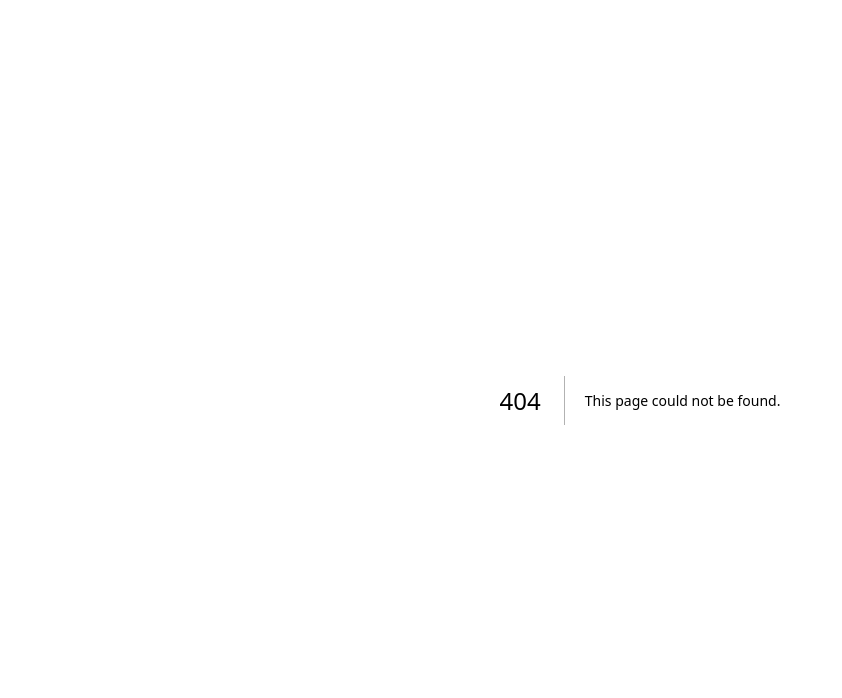
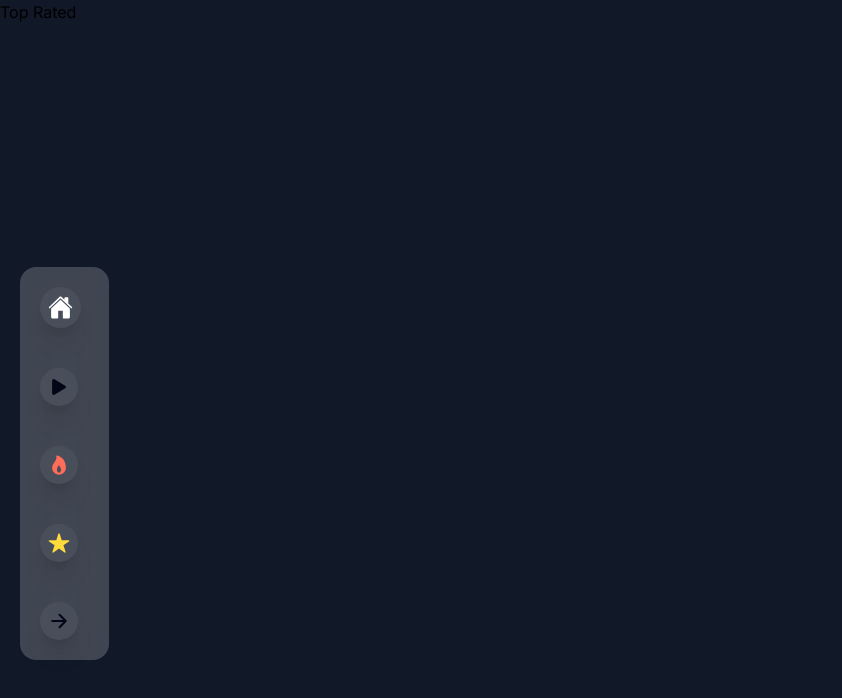
Before and after one commit to MarcosvBueno/react-movie-explore, a Next.js app: page /top-rated in a window 1280 px wide. Before the commit this address had no page. Shown: the top 698 px of the page, without its empty margins (0-842 px from the left). Built offline with nearby package versions, Linux system fonts and the light colour scheme.

Commit message:
feat(menu): creating and styling menu

```diff
--- /dev/null
+++ b/src/app/components/NavBar.tsx
@@ -0,0 +1,67 @@
+"use client";
+import {
+  IoHome,
+  IoPlay,
+  IoFlame,
+  IoStar,
+  IoArrowForwardOutline,
+} from "react-icons/io5";
+
+import { useState } from "react";
+import Link from "next/link";
+
+const navItems = [
+  { icon: <IoHome color="#fff" size="25" />, text: "Home", href: "/" },
+  { icon: <IoPlay size="22" />, text: "Now Playing", href: "/now-playing" },
+  {
+    icon: <IoFlame color="#FF6C59" size="22" />,
+    text: "Popular",
+    href: "/popular",
+  },
+  {
+    icon: <IoStar color="#FFDB3E" size="22" />,
+    text: "Top Rated",
+    href: "/top-rated",
+  },
+  {
+    icon: <IoArrowForwardOutline size="22" />,
+    text: "Upcoming",
+    href: "/upcoming",
+  },
+];
+
+function NavBar() {
+  const [show, setShow] = useState(false);
+
+  return (
+    <>
+      <nav
+        className={`flex justify-center text-slate-950 fixed top-1/3  rounded-2xl p-5 ml-5 bg-white bg-opacity-20 backdrop-blur-lg transition-opacity transform ${
+                   show && "opacity-100 translate-x-0"
+                 }`}
+        onMouseEnter={() => setShow(true)}
+        onMouseLeave={() => setShow(false)}
+      >
+        <div>
+          <div>
+            <ul className="flex flex-col gap-10">
+              {navItems.map((item, index) => (
+                <li
+                  key={index}
+                  className="flex items-center justify-start gap-2  "
+                  >
+                       <div className="shadow-xl p-2 rounded-full bg-white/5">
+                        {item.icon}
+                      </div>
+                  <Link className={`text-white font- transition-opacity duration-300 ease-in-out  ${show ? 'opacity-100' : 'opacity-0'}`} href={item.href}>{show ? item.text : ""}</Link>
+                </li>
+              ))}
+            </ul>
+          </div>
+        </div>
+      </nav>
+    </>
+  );
+}
+
+export default NavBar;
--- a/src/app/globals.css
+++ b/src/app/globals.css
@@ -2,26 +2,12 @@
 @tailwind components;
 @tailwind utilities;
 
-:root {
-  --foreground-rgb: 0, 0, 0;
-  --background-start-rgb: 214, 219, 220;
-  --background-end-rgb: 255, 255, 255;
-}
-
-@media (prefers-color-scheme: dark) {
-  :root {
-    --foreground-rgb: 255, 255, 255;
-    --background-start-rgb: 0, 0, 0;
-    --background-end-rgb: 0, 0, 0;
-  }
-}
 
 body {
   color: rgb(var(--foreground-rgb));
-  background: linear-gradient(
-      to bottom,
-      transparent,
-      rgb(var(--background-end-rgb))
-    )
-    rgb(var(--background-start-rgb));
+  background-color: #111827;
+  font-size: 16px;
+  line-height: 1.5;
+  -webkit-font-smoothing: antialiased;
+  -moz-osx-font-smoothing: grayscale;
 }
--- a/src/app/layout.tsx
+++ b/src/app/layout.tsx
@@ -1,11 +1,12 @@
 import type { Metadata } from 'next'
 import { Inter } from 'next/font/google'
 import './globals.css'
+import NavBar from './components/NavBar'
 
 const inter = Inter({ subsets: ['latin'] })
 
 export const metadata: Metadata = {
-  title: 'Create Next App',
+  title: 'Movie Explore',
   description: 'Generated by create next app',
 }
 
@@ -17,6 +18,7 @@ export default function RootLayout({
   return (
     <html lang="en">
       <body className={inter.className}>{children}</body>
+      <NavBar />
     </html>
   )
 }
--- a/src/app/page.tsx
+++ b/src/app/page.tsx
@@ -1,113 +1,9 @@
 import Image from 'next/image'
+import NavBar from './components/NavBar'
 
 export default function Home() {
   return (
-    <main className="flex min-h-screen flex-col items-center justify-between p-24">
-      <div className="z-10 max-w-5xl w-full items-center justify-between font-mono text-sm lg:flex">
-        <p className="fixed left-0 top-0 flex w-full justify-center border-b border-gray-300 bg-gradient-to-b from-zinc-200 pb-6 pt-8 backdrop-blur-2xl dark:border-neutral-800 dark:bg-zinc-800/30 dark:from-inherit lg:static lg:w-auto  lg:rounded-xl lg:border lg:bg-gray-200 lg:p-4 lg:dark:bg-zinc-800/30">
-          Get started by editing&nbsp;
-          <code className="font-mono font-bold">src/app/page.tsx</code>
-        </p>
-        <div className="fixed bottom-0 left-0 flex h-48 w-full items-end justify-center bg-gradient-to-t from-white via-white dark:from-black dark:via-black lg:static lg:h-auto lg:w-auto lg:bg-none">
-          <a
-            className="pointer-events-none flex place-items-center gap-2 p-8 lg:pointer-events-auto lg:p-0"
-            href="https://vercel.com?utm_source=create-next-app&utm_medium=appdir-template&utm_campaign=create-next-app"
-            target="_blank"
-            rel="noopener noreferrer"
-          >
-            By{' '}
-            <Image
-              src="/vercel.svg"
-              alt="Vercel Logo"
-              className="dark:invert"
-              width={100}
-              height={24}
-              priority
-            />
-          </a>
-        </div>
-      </div>
-
-      <div className="relative flex place-items-center before:absolute before:h-[300px] before:w-[480px] before:-translate-x-1/2 before:rounded-full before:bg-gradient-radial before:from-white before:to-transparent before:blur-2xl before:content-[''] after:absolute after:-z-20 after:h-[180px] after:w-[240px] after:translate-x-1/3 after:bg-gradient-conic after:from-sky-200 after:via-blue-200 after:blur-2xl after:content-[''] before:dark:bg-gradient-to-br before:dark:from-transparent before:dark:to-blue-700 before:dark:opacity-10 after:dark:from-sky-900 after:dark:via-[#0141ff] after:dark:opacity-40 before:lg:h-[360px] z-[-1]">
-        <Image
-          className="relative dark:drop-shadow-[0_0_0.3rem_#ffffff70] dark:invert"
-          src="/next.svg"
-          alt="Next.js Logo"
-          width={180}
-          height={37}
-          priority
-        />
-      </div>
-
-      <div className="mb-32 grid text-center lg:max-w-5xl lg:w-full lg:mb-0 lg:grid-cols-4 lg:text-left">
-        <a
-          href="https://nextjs.org/docs?utm_source=create-next-app&utm_medium=appdir-template&utm_campaign=create-next-app"
-          className="group rounded-lg border border-transparent px-5 py-4 transition-colors hover:border-gray-300 hover:bg-gray-100 hover:dark:border-neutral-700 hover:dark:bg-neutral-800/30"
-          target="_blank"
-          rel="noopener noreferrer"
-        >
-          <h2 className={`mb-3 text-2xl font-semibold`}>
-            Docs{' '}
-            <span className="inline-block transition-transform group-hover:translate-x-1 motion-reduce:transform-none">
-              -&gt;
-            </span>
-          </h2>
-          <p className={`m-0 max-w-[30ch] text-sm opacity-50`}>
-            Find in-depth information about Next.js features and API.
-          </p>
-        </a>
-
-        <a
-          href="https://nextjs.org/learn?utm_source=create-next-app&utm_medium=appdir-template-tw&utm_campaign=create-next-app"
-          className="group rounded-lg border border-transparent px-5 py-4 transition-colors hover:border-gray-300 hover:bg-gray-100 hover:dark:border-neutral-700 hover:dark:bg-neutral-800/30"
-          target="_blank"
-          rel="noopener noreferrer"
-        >
-          <h2 className={`mb-3 text-2xl font-semibold`}>
-            Learn{' '}
-            <span className="inline-block transition-transform group-hover:translate-x-1 motion-reduce:transform-none">
-              -&gt;
-            </span>
-          </h2>
-          <p className={`m-0 max-w-[30ch] text-sm opacity-50`}>
-            Learn about Next.js in an interactive course with&nbsp;quizzes!
-          </p>
-        </a>
-
-        <a
-          href="https://vercel.com/templates?framework=next.js&utm_source=create-next-app&utm_medium=appdir-template&utm_campaign=create-next-app"
-          className="group rounded-lg border border-transparent px-5 py-4 transition-colors hover:border-gray-300 hover:bg-gray-100 hover:dark:border-neutral-700 hover:dark:bg-neutral-800/30"
-          target="_blank"
-          rel="noopener noreferrer"
-        >
-          <h2 className={`mb-3 text-2xl font-semibold`}>
-            Templates{' '}
-            <span className="inline-block transition-transform group-hover:translate-x-1 motion-reduce:transform-none">
-              -&gt;
-            </span>
-          </h2>
-          <p className={`m-0 max-w-[30ch] text-sm opacity-50`}>
-            Explore starter templates for Next.js.
-          </p>
-        </a>
-
-        <a
-          href="https://vercel.com/new?utm_source=create-next-app&utm_medium=appdir-template&utm_campaign=create-next-app"
-          className="group rounded-lg border border-transparent px-5 py-4 transition-colors hover:border-gray-300 hover:bg-gray-100 hover:dark:border-neutral-700 hover:dark:bg-neutral-800/30"
-          target="_blank"
-          rel="noopener noreferrer"
-        >
-          <h2 className={`mb-3 text-2xl font-semibold`}>
-            Deploy{' '}
-            <span className="inline-block transition-transform group-hover:translate-x-1 motion-reduce:transform-none">
-              -&gt;
-            </span>
-          </h2>
-          <p className={`m-0 max-w-[30ch] text-sm opacity-50`}>
-            Instantly deploy your Next.js site to a shareable URL with Vercel.
-          </p>
-        </a>
-      </div>
-    </main>
+    <>
+    </>
   )
 }
--- /dev/null
+++ b/src/app/top-rated/page.tsx
@@ -0,0 +1,10 @@
+function TopRated() {
+    return (
+        <>
+            <h1>Top Rated</h1>
+
+        </>
+     );
+}
+
+export default TopRated;
```
Also changed, not shown: package.json (+5 -4 lines), 1 other file (tests, documents, lock files or other folders).
